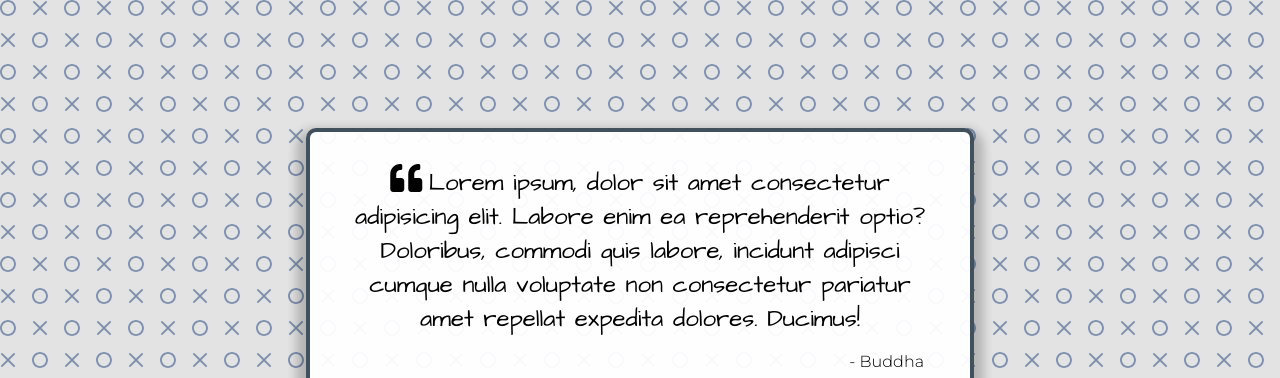
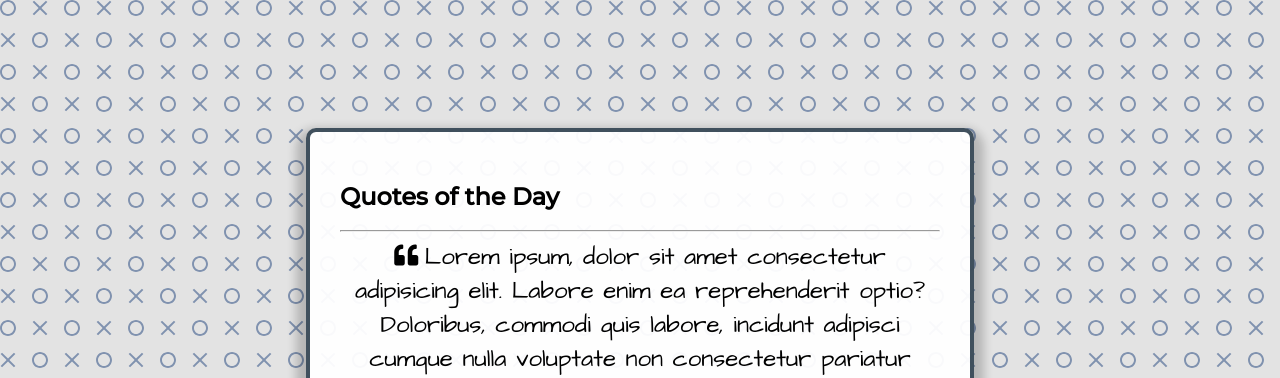
Before and after one commit to drerichards/quotes-gen, a plain HTML site: page quote-generator/index.html in a window 1280 px wide. Shown: the top 378 px of the page. Drawn offline with Linux system fonts and the light colour scheme; no server answers.

Commit message:
btn anims

```diff
--- a/quote-generator/index.html
+++ b/quote-generator/index.html
@@ -13,6 +13,8 @@
 	</head>
 	<body>
 		<div id="quote-container" class="quote-container">
+			<h2>Quotes of the Day</h2>
+			<hr />
 			<div class="quote-text">
 				<i class="fas fa-quote-left"></i>
 				<span id="quote"
--- a/quote-generator/style.css
+++ b/quote-generator/style.css
@@ -1,5 +1,5 @@
-@import url('https://fonts.googleapis.com/css2?family=Architects+Daughter&display=swap');
-@import url('https://fonts.googleapis.com/css2?family=Montserrat:wght@100;200;300&display=swap');
+@import url("https://fonts.googleapis.com/css2?family=Architects+Daughter&display=swap");
+@import url("https://fonts.googleapis.com/css2?family=Montserrat:wght@100;500&display=swap");
 
 html {
 	box-sizing: border-box;
@@ -9,7 +9,7 @@ body {
 	margin: 0;
 	min-height: 100vh;
 	background-color: #cdd9dd;
-	font-family: 'Montserrat', serif;
+	font-family: "Montserrat", serif;
 	color: #000;
 	text-align: center;
 	background-color: #e3e3e3;
@@ -28,20 +28,26 @@ body {
 	border: 4px solid rgba(1, 22, 39, 0.75);
 }
 
+h2 {
+	text-align: left;
+	font-family: "Montserrat", serif;
+	/* font-weight: 800; */
+}
 .quote-text {
 	font-size: 1.5rem;
 }
 
 #quote {
-	font-family: 'Architects Daughter', cursive;
+	font-family: "Architects Daughter", cursive;
 }
 
 .fa-quote-left {
-	font-size: 2rem;
+	font-size: 1.5rem;
 }
 
 .quote-author {
 	margin: 1rem;
+	font-weight: 100;
 	text-align: right;
 }
 
@@ -60,6 +66,7 @@ button {
 	background: #333;
 	outline: none;
 	padding: 0.5rem 1.8rem;
+	transition-duration: .15s;
 	box-shadow: 0 0.3rem rgba(121, 121, 121, 0.65);
 }
 
@@ -69,7 +76,7 @@ button:hover {
 
 button:active {
 	transform: translate(0, 0.05rem);
-	box-shadow: 0 0.3rem rgba(230, 230, 230, 0.65);
+	box-shadow: 0 0.1rem rgba(230, 230, 230, 0.65);
 }
 
 .twitter-button:hover {
```
